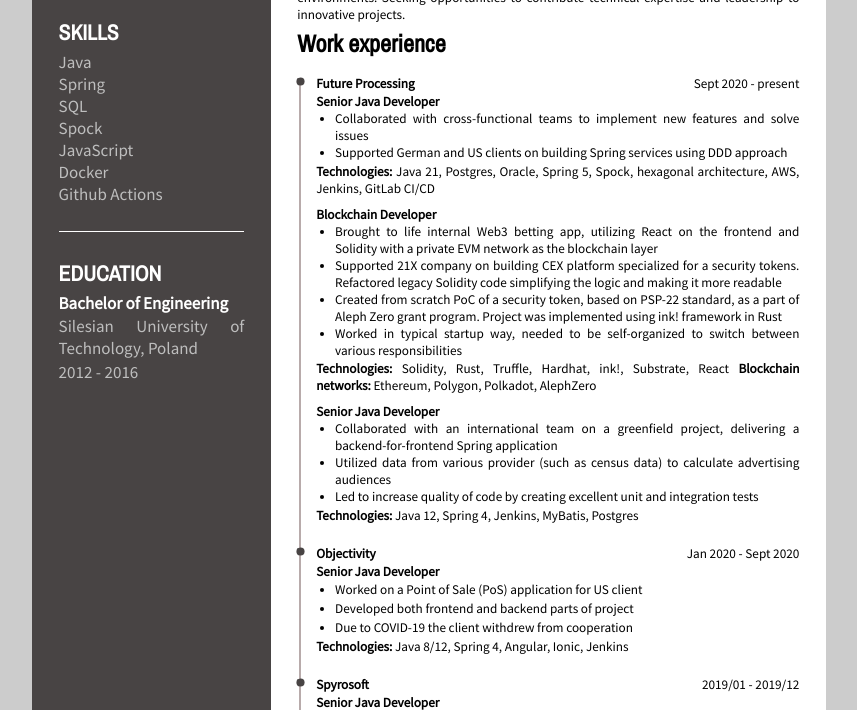
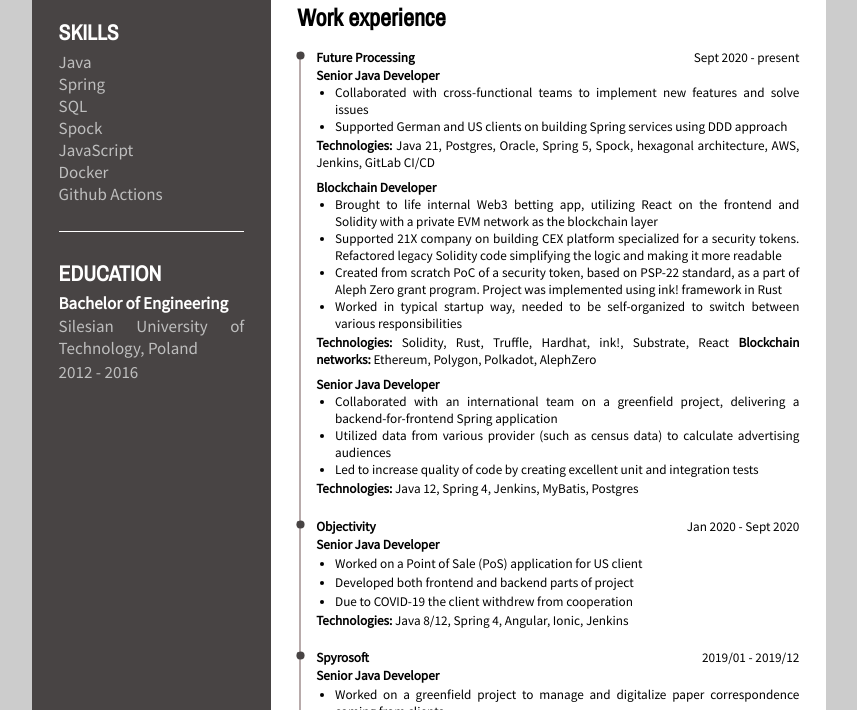
Before and after one commit to bsjhx/cv, a plain HTML site: page index.html in a window 1280 px wide. Shown: the part 239-949 px from the top of the page, without its empty margins (211-1068 px from the left). Drawn offline with nearby package versions, Linux system fonts and the light colour scheme.

Commit message:
Fixes to styling

```diff
--- a/styles.css
+++ b/styles.css
@@ -157,7 +157,7 @@ page[size="A4"] {
 
 .rightPanel {
     width: 73%;
-    padding: 0.7cm;
+    padding: 0 0.7cm 0.7cm 0.7cm;
 }
 
 .leftPanel img {
```
